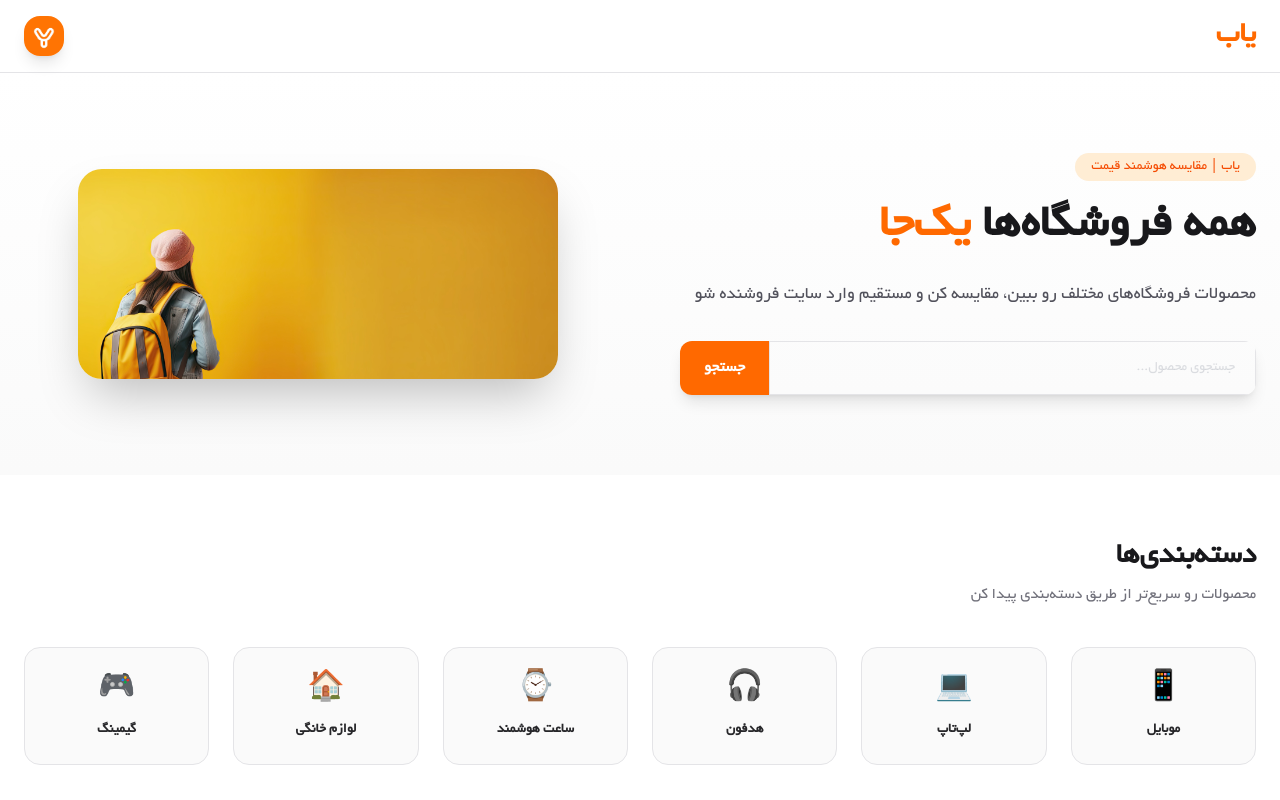
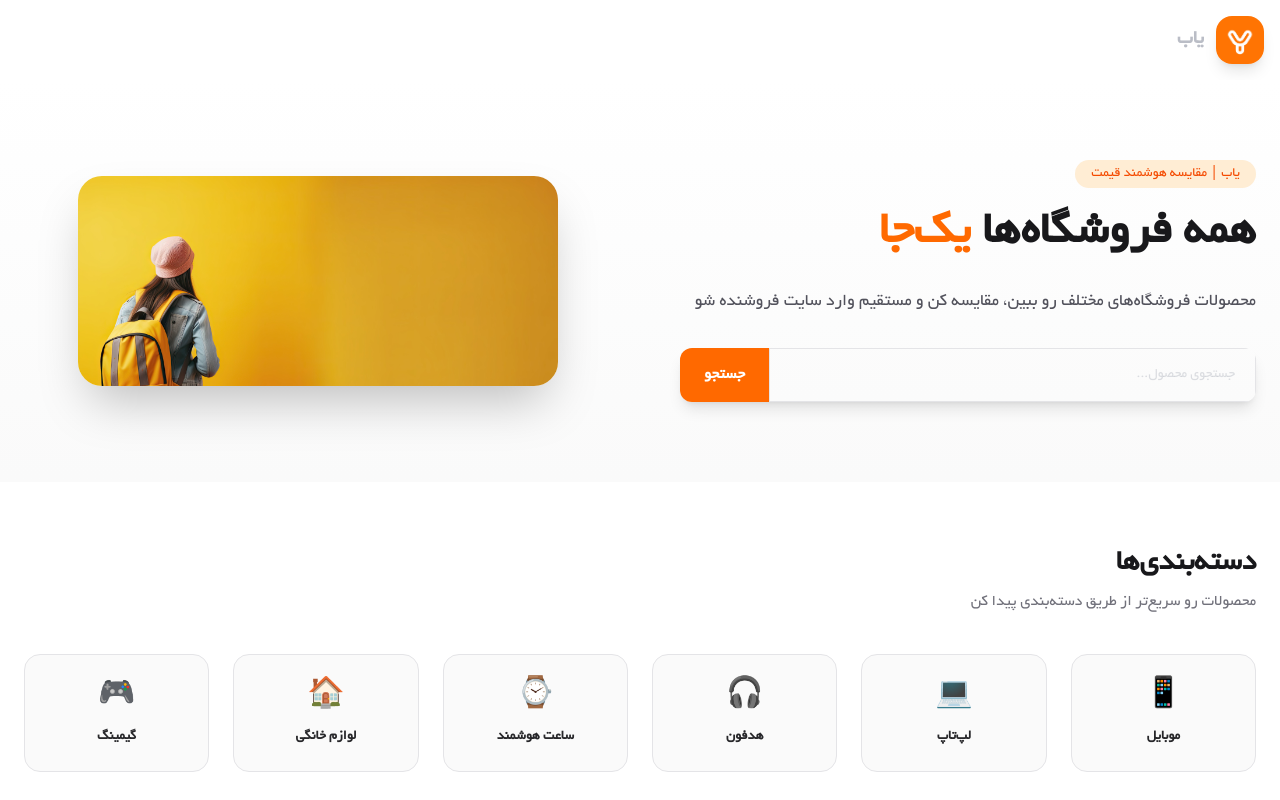
Before and after one commit to mahdi-Malekpour/yab-market, a Next.js app: page / in a window 1280 px wide. Shown: the top 800 px of the page. Built offline with nearby package versions, Linux system fonts and the light colour scheme; no server answers.

Commit message:
update home page ui

```diff
--- a/components/Header.tsx
+++ b/components/Header.tsx
@@ -1,41 +1,30 @@
-"use client";
+// components/Header.tsx
+import React from "react";
 
-import Image from "next/image";
+const Header = () => {
+  // اگر بخوای basePath رو از env بگیری
 
-export default function Header() {
-  const toggleDark = () => {
-    document.documentElement.classList.toggle("dark");
-  };
 
   return (
-    <header className="sticky top-0 z-50 border-b border-zinc-200 bg-white">
-      <div className="mx-auto max-w-7xl px-6 py-4 flex items-center justify-between">
+    <header className="flex justify-between items-center p-4 bg-white shadow-md">
+      {/* سمت راست: لوگو */}
+      <div className="flex items-center gap-3">
+        <img
+          src='/Logo.jpg'
+          alt="YAB logo"
+          width={48}
+          height={48}
+          className="rounded-2xl shadow-lg"
+        />
+        <span className="text-xl font-bold">یاب</span>
+      </div>
 
-        {/* Site name */}
-        <h1 className="text-3xl font-extrabold text-orange-500">
-          یاب
-        </h1>
-
-        {/* Logo + Dark mode */}
-        <div className="flex items-center gap-4">
-          {/* <button
-            onClick={toggleDark}
-            className="rounded-full border border-zinc-300 px-4 py-2 text-sm hover:bg-zinc-100 transition"
-          >
-            دارک مود
-          </button> */}
-
-          <Image
-            src="/Logo.jpg"
-            alt="YAB logo"
-            width={40}
-            height={40}
-            priority
-            className="rounded-2xl shadow-lg"
-          />
-        </div>
-
+      {/* سمت چپ: هر چیز اضافی */}
+      <div>
+        {/* مثلا منو یا چیزی */}
       </div>
     </header>
   );
-}
+};
+
+export default Header;
--- a/next.config.ts
+++ b/next.config.ts
@@ -1,9 +1,8 @@
-/** @type {import('next').NextConfig} */
-const nextConfig = {
-  output: 'export',           // برای ساخت static
-  images: { unoptimized: true }, // حذف Image Optimization
-  basePath: '/yab-market',    // اسم ریپو روی GitHub
-  assetPrefix: '/yab-market/', // مسیر asset ها
+// next.config.ts
+import type { NextConfig } from "next";
+
+const nextConfig: NextConfig = {
+
 };
 
-module.exports = nextConfig;
+export default nextConfig;
```
Also changed, not shown: package.json (+8 -5 lines), 18 other files (tests, documents, lock files or other folders).
